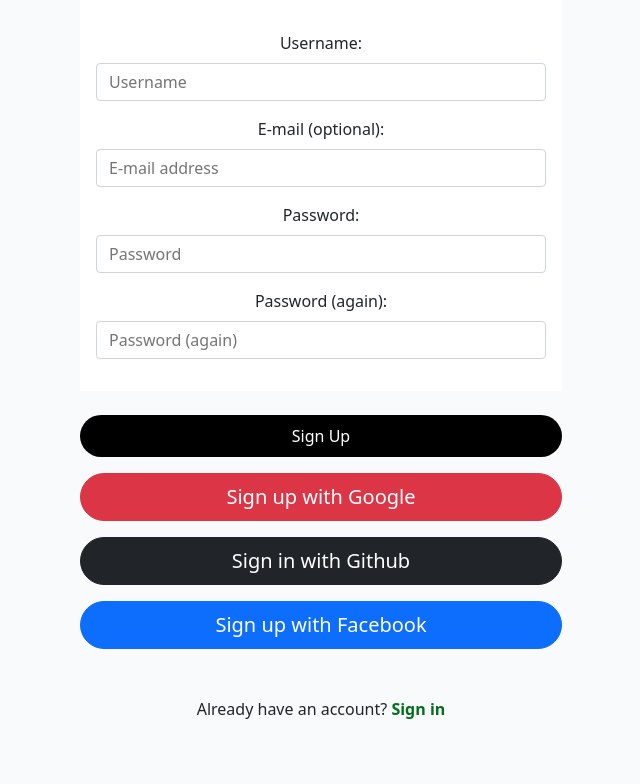
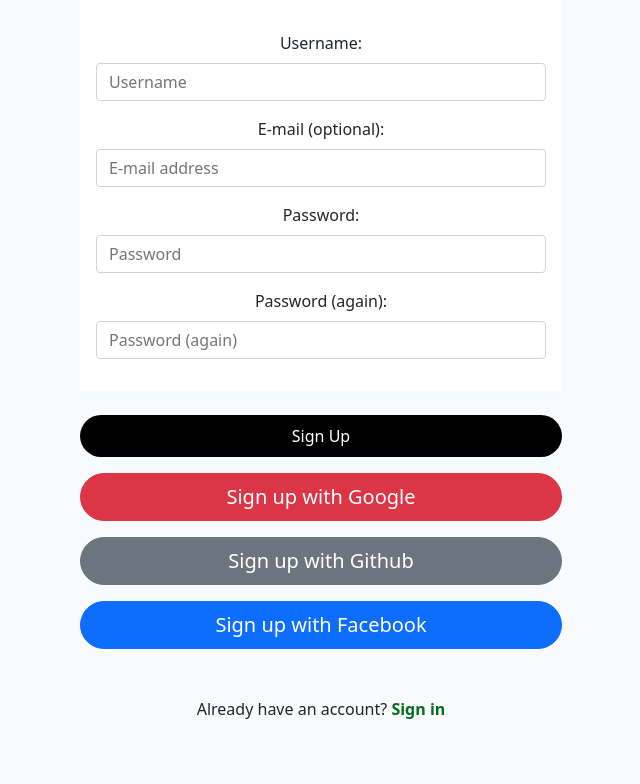
Before and after one commit to Xalil404/medium, a Django app: page /accounts/signup/ in a window 1280 px wide. Shown: the part 287-1071 px from the top of the page, without its empty margins (319-959 px from the left). Run offline with Django 3.2, Linux system fonts and the light colour scheme; some libraries are stand-ins or nearby versions.

Commit message:
github button color change

```diff
--- a/templates/account/login.html
+++ b/templates/account/login.html
@@ -29,7 +29,7 @@
             <a href="{% provider_login_url 'google' %}" class="btn btn-danger btn-lg rounded-pill mt-3" role="button"
                     aria-pressed="true">Sign in with Google</a>
 
-                    <a href="{% provider_login_url 'github' %}" class="btn btn-dark btn-lg rounded-pill mt-3" role="button"
+                    <a href="{% provider_login_url 'github' %}" class="btn btn-secondary btn-lg rounded-pill mt-3" role="button"
                     aria-pressed="true">Sign in with Github</a>
 
             <a href="{% url 'social:begin' 'facebook' %}" class="btn btn-primary btn-lg rounded-pill mt-3" role="button"
--- a/templates/account/signup.html
+++ b/templates/account/signup.html
@@ -28,13 +28,11 @@
             <a href="{% provider_login_url 'google' %}" class="btn btn btn-danger btn-lg rounded-pill mt-3" role="button"
                     aria-pressed="true">Sign up with Google</a>
 
-            <a href="{% provider_login_url 'github' %}" class="btn btn-dark btn-lg rounded-pill mt-3" role="button"
-                    aria-pressed="true">Sign in with Github</a>
+            <a href="{% provider_login_url 'github' %}" class="btn btn-secondary btn-lg rounded-pill mt-3" role="button"
+                    aria-pressed="true">Sign up with Github</a>
 
             <a href="{% url 'social:begin' 'facebook' %}" class="btn btn-primary btn-lg rounded-pill mt-3" role="button"
                     aria-pressed="true">Sign up with Facebook</a>
-
-
 
             <p class="m-5 text-center">Already have an account?  <a class="link" href="{{ login_url }}"><strong>Sign in</strong></a>
                 </p>
```
